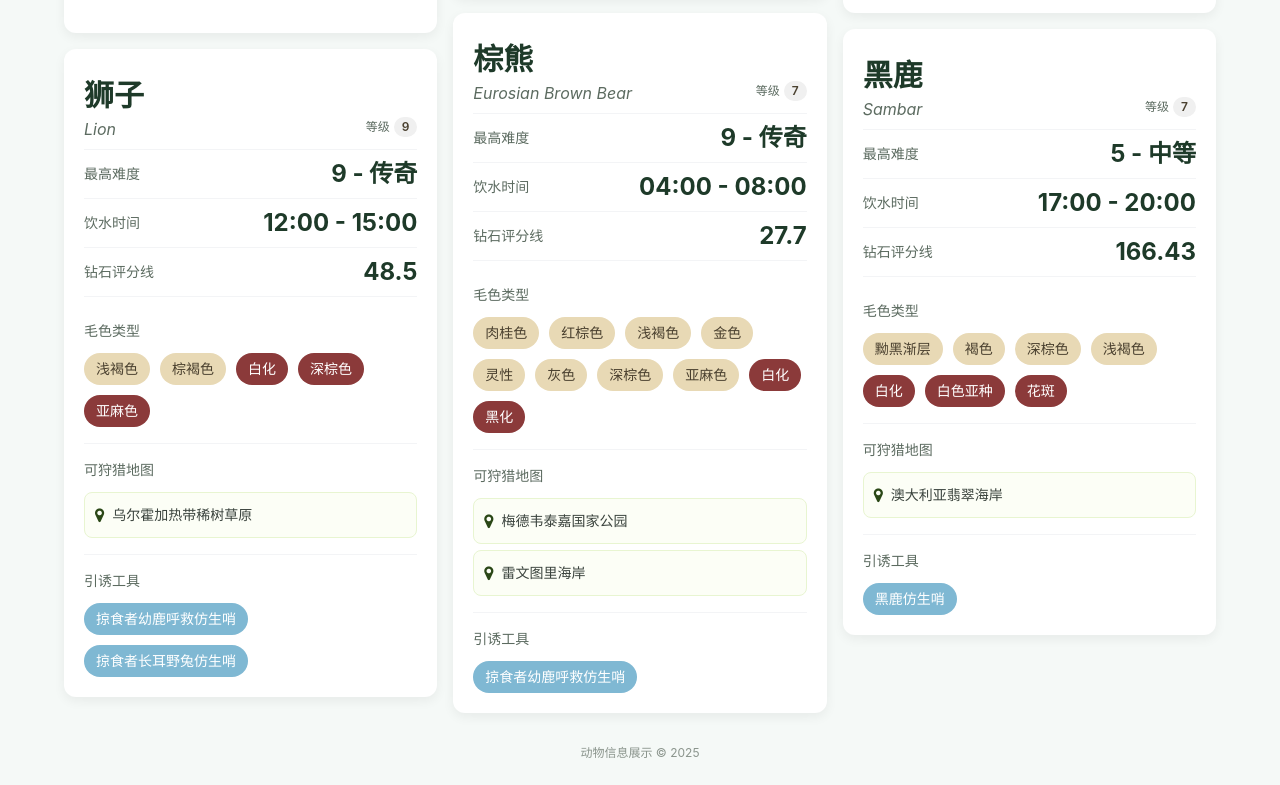
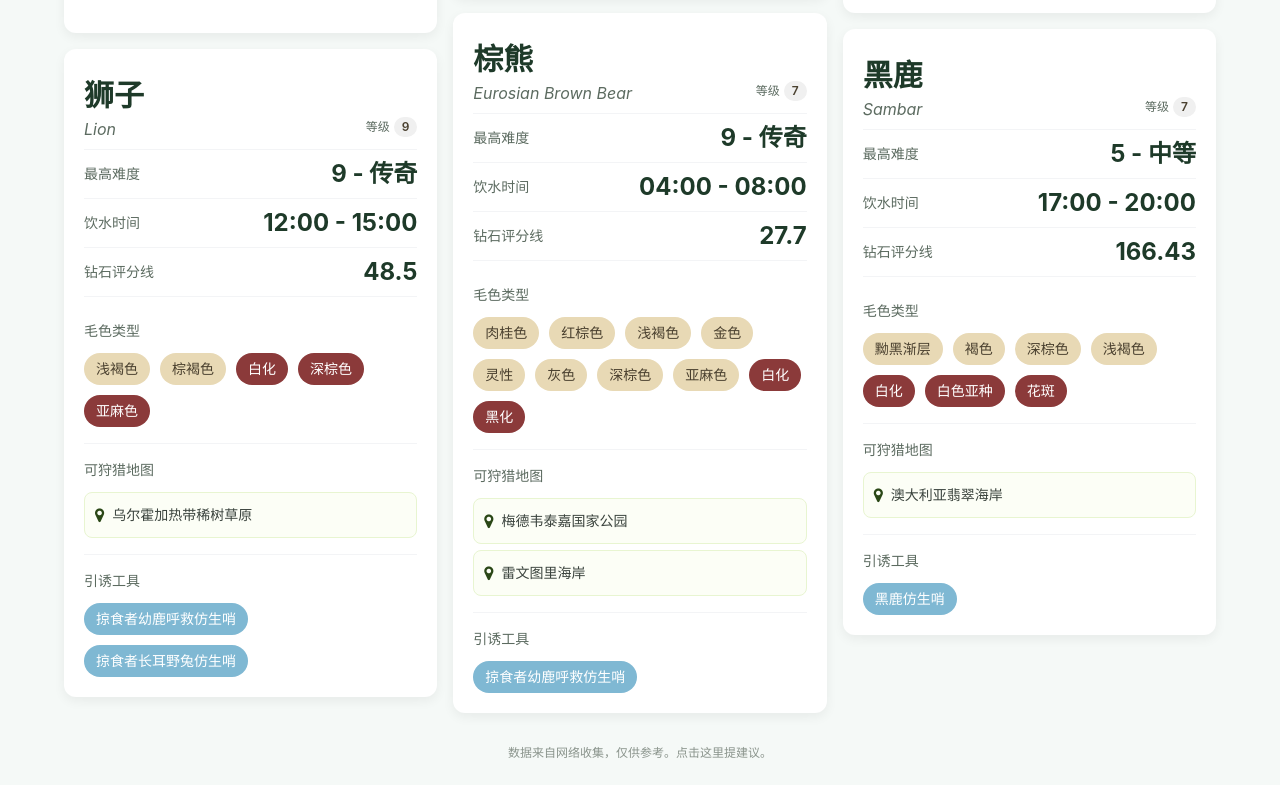
Before and after one commit to fankent/cotw-helper, a plain HTML site: page index.html in a window 1280 px wide. Shown: the part 3520-4305 px from the top of the page. Drawn offline with nearby package versions, Linux system fonts and the light colour scheme.

Commit message:
update footer

```diff
--- a/index.html
+++ b/index.html
@@ -137,7 +137,7 @@
 
         <!-- 底部装饰 -->
         <div class="mt-8 text-center text-xs text-natural-text-light">
-            <p>动物信息展示 © 2025</p>
+            <p>数据来自网络收集，仅供参考。<a href="mailto:1224478990@qq.com">点击这里</a>提建议。</p>
         </div>
 
         <!-- 返回顶部按钮 -->
```
